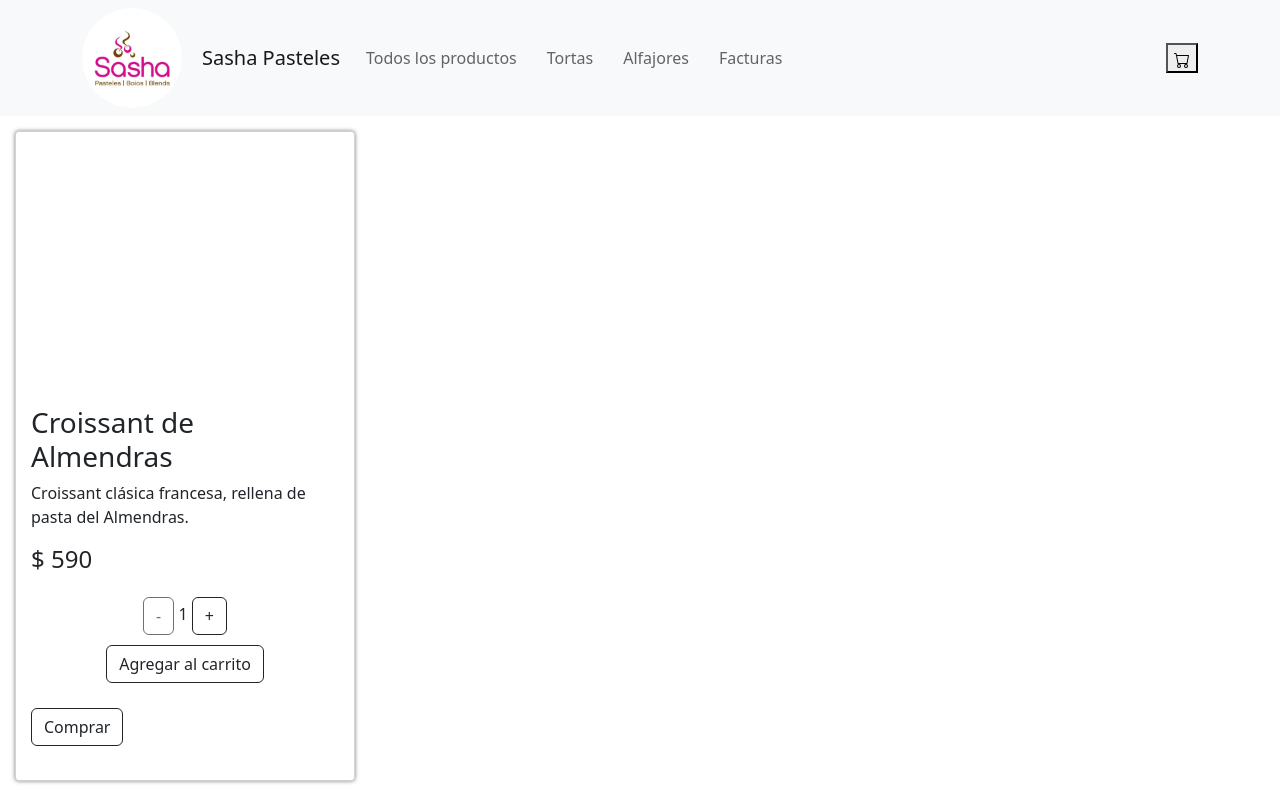
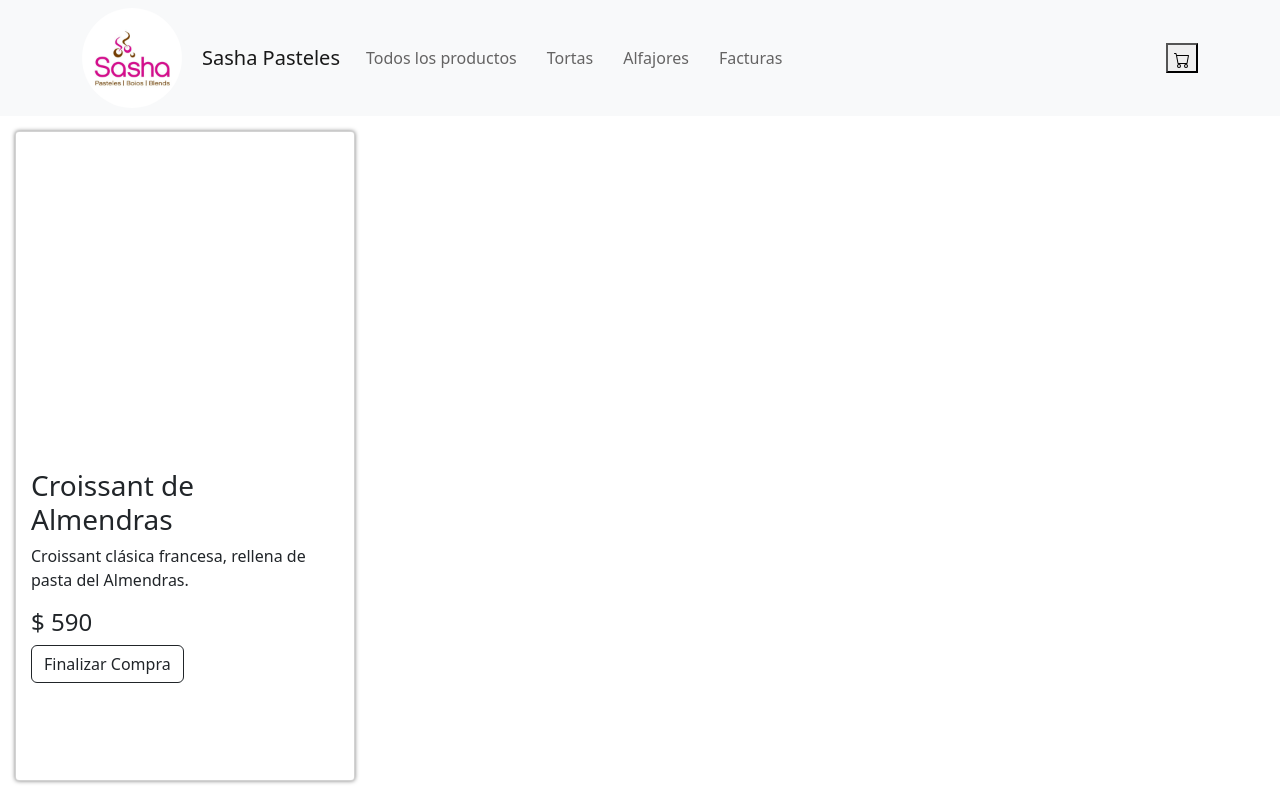
Before and after one commit to Denise-Molina/e-commerce_Molina, a React (Create React App) app: page /detalle/1 in a window 1280 px wide. Built offline with nearby package versions, Linux system fonts and the light colour scheme.

Commit message:
sincronizar el counter

```diff
--- a/src/App.js
+++ b/src/App.js
@@ -16,6 +16,7 @@ function App() {
           <Route path="/" element={<ItemListContainer />} />
           <Route path="/categoria/:cat" element={<ItemListContainer />} />
           <Route path="/detalle/:itemId"  element={<ItemDetailContainer />} />
+          <Route path="/Cart/" element= {<h1>Detalles de compra</h1>} />
           <Route path="*" element={<h1>Error 404: Te perdiste</h1>} />
         </Routes>
         <FlexWrapper></FlexWrapper>
--- a/src/components/ItemCount.jsx
+++ b/src/components/ItemCount.jsx
@@ -1,7 +1,7 @@
 import React, { useState } from "react";
 import Button from 'react-bootstrap/Button';
 
-export const ItemCount = ({ initial, stock, onAdd }) => {
+export const ItemCount = ({ initial, stock, onAddToCart }) => {
   const [count, setCount] = useState(initial);
 
   const decrease = () => {
@@ -24,7 +24,7 @@ export const ItemCount = ({ initial, stock, onAdd }) => {
         +{" "}
       </Button>
       <div className="btnAgregarCarrito">
-        <Button variant="outline-dark" disabled={stock <=0} onClick={() =>onAdd (count)}>Agregar al carrito</Button>{" "}
+        <Button variant="outline-dark" disabled={stock <=0} onClick={() =>onAddToCart (count)}>Agregar al carrito</Button>{" "}
       </div>
     </div>
   );
--- a/src/components/ItemDetail.jsx
+++ b/src/components/ItemDetail.jsx
@@ -1,24 +1,33 @@
 import React from "react";
 import ItemCount from "../components/ItemCount";
 import Button from "react-bootstrap/Button";
+import { Link } from "react-router-dom";
 
 const ItemDetail = ({ title, price, img, detail }) => {
-  const onAdd = (quantity) => {
-    console.log(quantity);
+  //para aparecer el contador se debe cambiar el true por el false
+  let estadoCart = true;
+
+  const onAddToCart = (quantity) => {
+    alert(`agregaste al carrito ${quantity} productos!!`);
   };
 
   return (
     <div className="card">
       <div className="card-img">
-        <div>  </div>
+        <div> </div>
       </div>
       <div className="card-detail">
         <h3> {title} </h3>
         <p> {detail} </p>
         <h4> $ {price} </h4>
 
-        <ItemCount initial={1} stock={10} onAdd={onAdd} />
-        <Button variant="outline-dark">Comprar</Button>
+        {estadoCart === false ? (
+          <ItemCount initial={1} stock={10} onAddToCart={onAddToCart} />
+        ) : (
+          <Link to="/Cart/">
+            <Button variant="outline-dark">Finalizar Compra</Button>
+          </Link>
+        )}
       </div>
     </div>
   );
```
